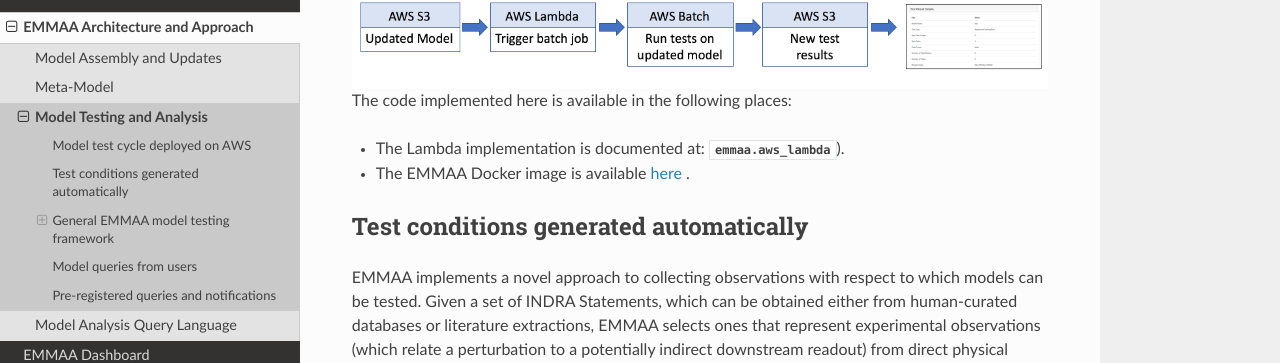
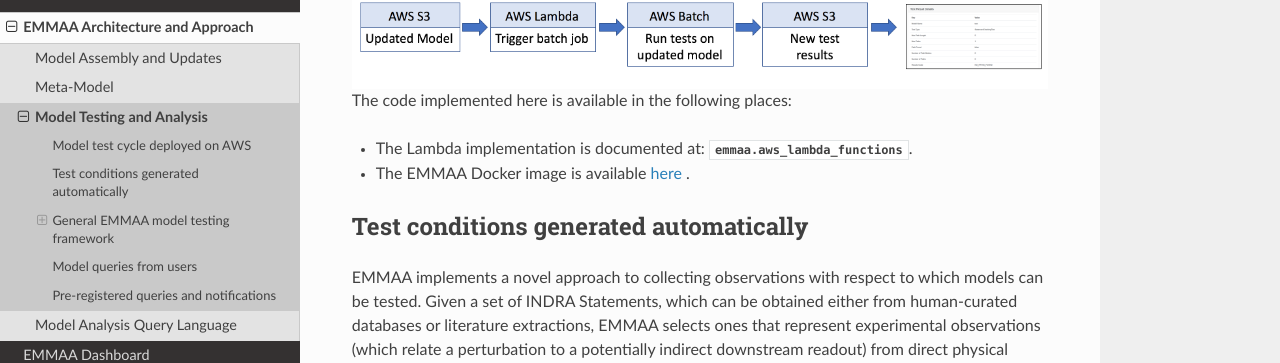
Before and after one commit to gyorilab/emmaa, a Sphinx documentation site: the page built from doc/architecture/analysis.rst, in a window 1280 px wide and 900 px high, scrolled down 820 px. Shown: the part 119-482 px from the top of the window. Built offline with Sphinx 7.4.7 and the Read the Docs theme 2.0.0, drawn with Linux system fonts in a browser that asks for light colours.

Commit message:
Fix some docs links and figure placement

```diff
--- a/doc/architecture/analysis.rst
+++ b/doc/architecture/analysis.rst
@@ -45,7 +45,7 @@
 
 The code implemented here is available in the following places:
 
-- The Lambda implementation is documented at: :py:mod:`emmaa.aws_lambda`).
+- The Lambda implementation is documented at: :py:mod:`emmaa.aws_lambda_functions`.
 - The EMMAA Docker image is available `here <https://hub.docker.com/r/labsyspharm/emmaa>`_ .
 
 Test conditions generated automatically
@@ -188,4 +188,4 @@
 
 .. image:: ../_static/images/user_queries_concept.png
    :scale: 60 %
-   :align: right
+   :align: center
--- a/doc/modules/aws_lambda.rst
+++ b/doc/modules/aws_lambda_functions.rst
@@ -1,5 +1,9 @@
 AWS model update and testing pipeline (:py:mod:`emmaa.aws_lambda_functions`)
 ============================================================================
+
+.. automodule:: emmaa.aws_lambda_functions
+    :members:
+    :show-inheritance:
 
 .. automodule:: emmaa.aws_lambda_functions.model_updates
     :members:
--- a/doc/modules/index.rst
+++ b/doc/modules/index.rst
@@ -14,5 +14,5 @@
    priors
    readers
    database
-   aws_lambda
+   aws_lambda_functions
    util
```
